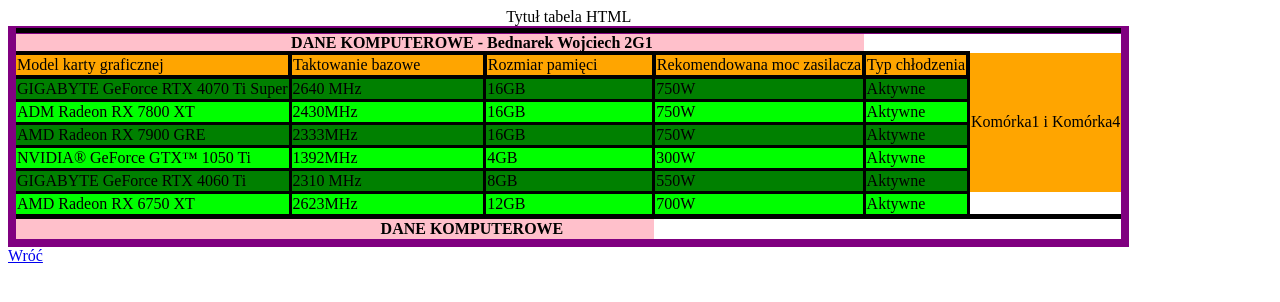
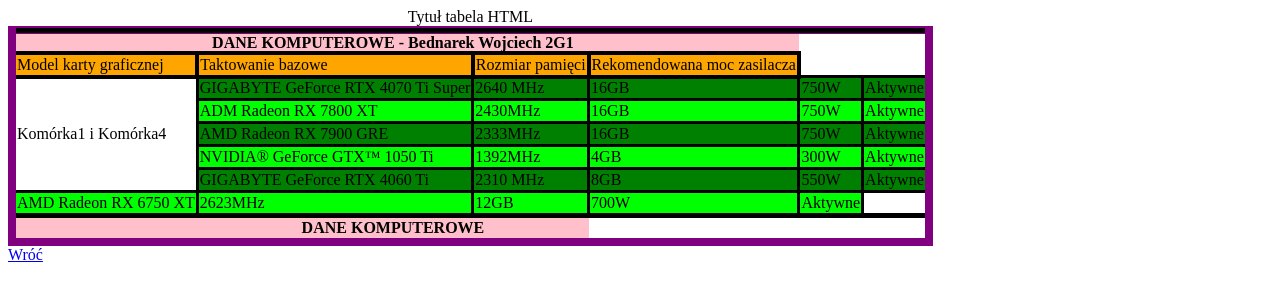
Before and after one commit to Wojciechyaho510/2G1praca, a plain HTML site: page Tabela_Bednarek.html in a window 1280 px wide. Drawn offline with Linux system fonts and the light colour scheme.

Commit message:
Update Tabela_Bednarek.html

```diff
--- a/Tabela_Bednarek.html
+++ b/Tabela_Bednarek.html
@@ -27,10 +27,9 @@
  <td style="border:4px solid black;border-collapse: collapse;">Taktowanie bazowe</td>
  <td style="border:4px solid black;border-collapse: collapse;">Rozmiar pamięci</td>
  <td style="border:4px solid black;border-collapse: collapse;">Rekomendowana moc zasilacza</td>
- <td style="border:4px solid black;border-collapse: collapse;">Typ chłodzenia</td>
-             <td rowspan="6">Komórka1 i Komórka4</td>
  </tr>
         </tr>
+            <tr><td rowspan="6">Komórka1 i Komórka4</td></tr>
 
  <tr style="background-color: green">
  <td style="border:3px solid black;border-collapse: collapse;">GIGABYTE GeForce RTX 4070 Ti Super</td>
```
